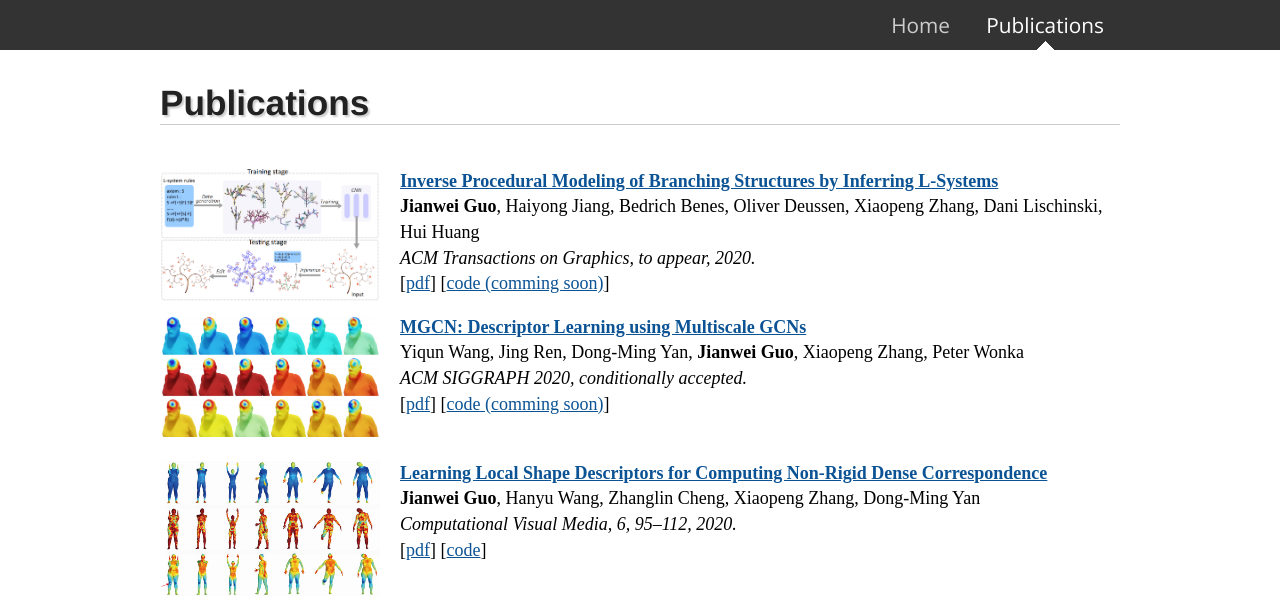
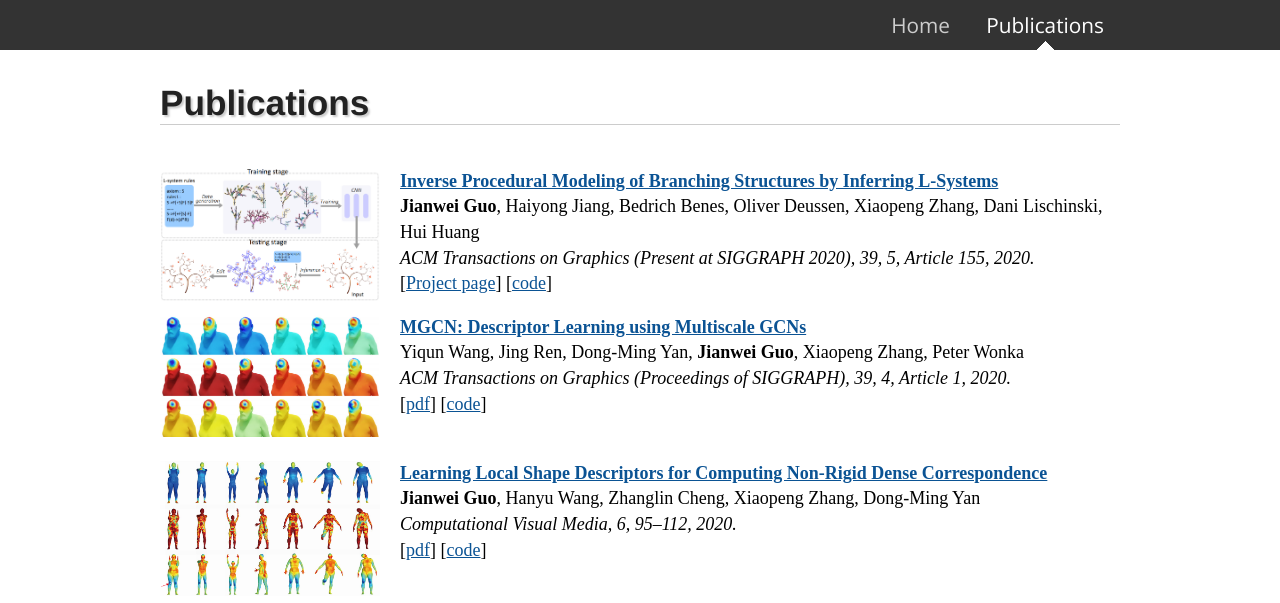
Before and after one commit to jianweiguo/jianweiguo.github.io, a Jekyll site: the page built from publications/index.html, in a window 1280 px wide and 900 px high, cut to the strip 0-603 px from the top of the window. Built offline with Jekyll 4.4.1, drawn with Linux system fonts in a browser that asks for light colours.

Commit message:
update Sig20

```diff
--- a/publications/index.html
+++ b/publications/index.html
@@ -16,18 +16,18 @@ p {font-family:Georgia;font-size:16px;}
 <img src="2020_TOG_IPML2d.png" alt="TOG20-IPML2d" align ="left" width="220" height="132" style="margin:0px 20px 0px 0px">
 <a href="" target="_blank" style="font-weight:bold;color:rgb(11,83,148)">Inverse Procedural Modeling of Branching Structures by Inferring L-Systems</a> <br />
 <a a style="font-weight:bold;color:black">Jianwei Guo</a>, Haiyong Jiang, Bedrich Benes, Oliver Deussen, Xiaopeng Zhang, Dani Lischinski, Hui Huang<br />
-<a style="font-style:italic;color:black">ACM Transactions on Graphics, to appear, 2020.</a> <br />
-[<a href="" target="_blank" style="color:rgb(11,83,148)">pdf</a>]
-[<a href="" target="_blank" style="color:rgb(11,83,148)">code (comming soon)</a>]
+<a style="font-style:italic;color:black">ACM Transactions on Graphics (Present at SIGGRAPH 2020), 39, 5, Article 155, 2020.</a> <br />
+[<a href="https://vcc.tech/research/2020/IPML" target="_blank" style="color:rgb(11,83,148)">Project page</a>]
+[<a href="https://github.com/jianweiguo/IPML2d" target="_blank" style="color:rgb(11,83,148)">code</a>]
 </p>
 
 <p>
 <img src="2020_sig_MGCN.png" alt="Siggraph20-MGCN" align ="left" width="220" height="124" style="margin:0px 20px 0px 0px">
 <a href="https://arxiv.org/pdf/2001.10472" target="_blank" style="font-weight:bold;color:rgb(11,83,148)">MGCN: Descriptor Learning using Multiscale GCNs</a> <br />
 Yiqun Wang, Jing Ren, Dong-Ming Yan, <a a style="font-weight:bold;color:black">Jianwei Guo</a>, Xiaopeng Zhang, Peter Wonka<br />
-<a style="font-style:italic;color:black">ACM SIGGRAPH 2020, conditionally accepted.</a> <br />
+<a style="font-style:italic;color:black">ACM Transactions on Graphics (Proceedings of SIGGRAPH), 39, 4, Article 1, 2020.</a> <br />
 [<a href="https://arxiv.org/pdf/2001.10472" target="_blank" style="color:rgb(11,83,148)">pdf</a>]
-[<a href="" target="_blank" style="color:rgb(11,83,148)">code (comming soon)</a>]
+[<a href="https://github.com/yiqun-wang/MGCN" target="_blank" style="color:rgb(11,83,148)">code</a>]
 </p>
 
 <p>
@@ -117,7 +117,7 @@ Lei Yi, Hongjun Li, <a style="font-weight:bold;color:black">Jianwei Guo</a>, Oli
 Yiqaun Wang, Dong-Ming Yan, Xiaohan Liu, Chengcheng Tang, <a a style="font-weight:bold;color:black">Jianwei Guo</a>, Xiaopeng Zhang, Peter Wonka <br />
 <a style="font-style:italic;color:black">IEEE Transactions on Visualization & Computer Graphics, 2018.</a> <br />
 [<a href="papers/2018_TVCG_IsotropicRemeshing.pdf" target="_blank" style="color:rgb(11,83,148)">pdf</a>]
-[<a href="http://www.nlpr.ia.ac.cn/ivc/project/acute3d/" target="_blank" style="color:rgb(11,83,148)">Website</a>]
+[<a href="http://www.nlpr.ia.ac.cn/ivc/project/acute3d/" target="_blank" style="color:rgb(11,83,148)">Project page</a>]
 </p>
 
 <p>
```
